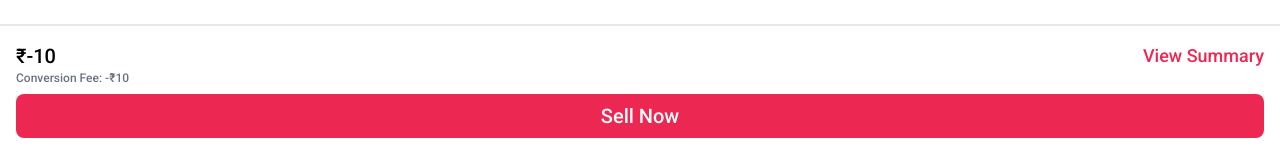
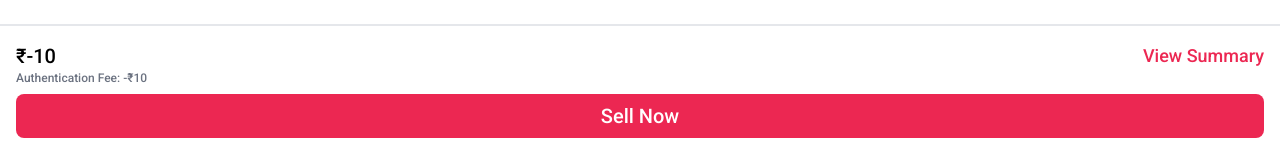
Before and after one commit to Nikhil321singh/C2b_Test, a React (Vite) app: page /specialoffers in a window 1280 px wide. Shown: the part 646-797 px from the top of the page. Built offline with nearby package versions, Linux system fonts and the light colour scheme; no server answers.

Commit message:
change Conversion Fee to Authentication Fee text

```diff
--- a/src/components/SummaryModal.jsx
+++ b/src/components/SummaryModal.jsx
@@ -34,7 +34,7 @@ const SummaryModal = ({ show, onClose, price, bonus, sellingPrice,  conversionFe
             <div className="flex justify-between items-center">
               <div className="flex items-center gap-1">
 
-                <p>Conversion Fee</p>
+                <p>Authentication Fee</p>
               </div>
               <p className="text-red-500">-₹{conversionFee}</p>
             </div>
--- a/src/pages/SpecialOffers.jsx
+++ b/src/pages/SpecialOffers.jsx
@@ -358,7 +358,7 @@ const SubSpecialOffers = ({
           <div className="flex flex-col">
             <p className="text-xl">₹{Math.round(Number(phonePrice)) - Number(responseData.conversionFee)}</p>
             <div className="flex items-center gap-1 text-xs text-gray-500">
-              <span>Conversion Fee: -₹{responseData.conversionFee}</span>
+              <span>Authentication Fee: -₹{responseData.conversionFee}</span>
             </div>
           </div>
           <p
```
